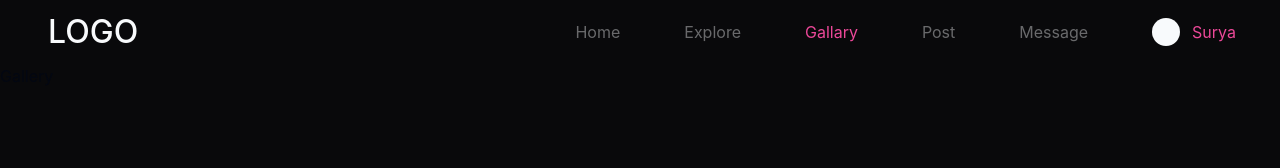
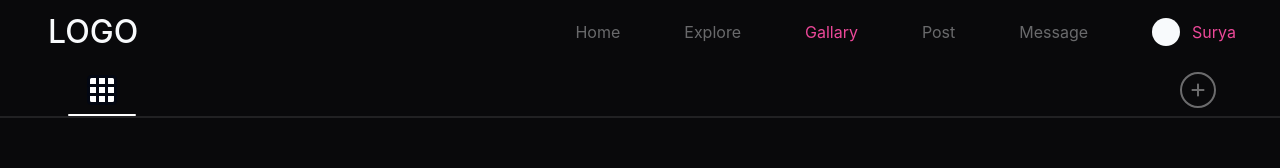
Before and after one commit to suryavamsi1729/Photogram-with-firebase, a React (Vite) app in the folder PhotoGram/: page /gallery in a window 1280 px wide. Shown: the top 168 px of the page. Built offline with nearby package versions, Linux system fonts and the light colour scheme; no server answers; sample sign-in values are in the browser's storage.

Commit message:
gallery navBar created

```diff
--- /dev/null
+++ b/PhotoGram/src/components/navbar/galleryNavBar.tsx
@@ -0,0 +1,55 @@
+import { NavBar,NavBarItem,NavBarItemsConatiner } from "../ui/navigation";
+import { useLocation,useNavigate } from "react-router-dom";
+import { Grid3X3Icon } from "lucide-react";
+import { navgationCheck } from "@/lib/utils";
+
+interface IGalleryNavBar{
+
+}
+
+const GalleryNavBar : React.FC<IGalleryNavBar> = ()=>{
+    const location = useLocation();
+    const navigate = useNavigate();
+
+    const navgationLinks = [
+        {
+            name:"grid",
+            link:"/gallery"
+        },
+    ]
+
+    return(
+        <>
+            <NavBar className="h-auto relative px-12 py-2 z-50 bg-zinc-950">
+                <NavBarItemsConatiner className="grow h-auto flex flex-row justify-start items-center">
+                    {
+                        navgationLinks.map((item,i)=>{
+                            return (
+                                <NavBarItem onClick={()=>{navigate(item.link)}} key={i} className={"w-auto h-auto flex flex-col justify-center items-center hover:cursor-pointer"}>
+                                    <div className={`group relative w-auto h-full px-4 flex flex-col justify-between items-center`}>
+                                        {/* <svg className={`w-9 h-9  group-hover:fill-white ${navgationCheck(location.pathname,item.link)?"fill-white":"fill-white/40"}`} xmlns="http://www.w3.org/2000/svg" viewBox="0 -960 960 960" >
+                                            <path d="M200-120q-33 0-56.5-23.5T120-200v-560q0-33 23.5-56.5T200-840h560q33 0 56.5 23.5T840-760v560q0 33-23.5 56.5T760-120H200Zm0-80h133v-133H200v133Zm213 0h134v-133H413v133Zm214 0h133v-133H627v133ZM200-413h133v-134H200v134Zm213 0h134v-134H413v134Zm214 0h133v-134H627v134ZM200-627h133v-133H200v133Zm213 0h134v-133H413v133Zm214 0h133v-133H627v133Z"/>
+                                        </svg> */}
+                                        <Grid3X3Icon className={`w-9 h-9  group-hover:fill-white ${navgationCheck(location.pathname,item.link)?"fill-white":"fill-white/40"}`}/>
+                                        <div className="absolute -bottom-2 w-full h-[2px] rounded-lg bg-white"></div>
+                                    </div>
+                                </NavBarItem>
+                            );
+                        })
+                    }
+                </NavBarItemsConatiner>
+                <NavBarItemsConatiner className="w-auto h-auto flex flex-row justify-end items-center px-4">
+                    <div className="group w-9 h-9 flex flex-col justify-center items-center rounded-full border-[2px] border-white/40 hover:border-zinc-300 hover:cursor-pointer">
+                        <svg className="w-4 h-4 fill-white/40 group-hover:fill-white" xmlns="http://www.w3.org/2000/svg" viewBox="0 0 448 512">
+                            <path d="M256 80c0-17.7-14.3-32-32-32s-32 14.3-32 32l0 144L48 224c-17.7 0-32 14.3-32 32s14.3 32 32 32l144 0 0 144c0 17.7 14.3 32 32 32s32-14.3 32-32l0-144 144 0c17.7 0 32-14.3 32-32s-14.3-32-32-32l-144 0 0-144z"/>
+                        </svg>
+                    </div>
+                </NavBarItemsConatiner>
+
+            </NavBar>
+        </>
+    );
+}
+
+
+export default GalleryNavBar;
--- a/PhotoGram/src/components/navbar/mainNavBar.tsx
+++ b/PhotoGram/src/components/navbar/mainNavBar.tsx
@@ -35,7 +35,7 @@ const MainTopNavBar : React.FC<IMainnavBar> = ()=>{
 
     return(
         <>
-            <NavBar className="px-6 py-2 z-50 bg-zinc-950">
+            <NavBar className="sticky top-0 px-6 py-2 z-50 bg-zinc-950">
                 <BandLogo className="relative h-12 leading-[48px] flex flex-col justify-center items-center text-[32px] gap-2 ">
                     <span className="absoulte top-1/2 inline-block leading-normal align-middle pl-6 py-0 text-slate-50 font-medium">LOGO</span>
                 </BandLogo>
--- a/PhotoGram/src/components/ui/navigation.tsx
+++ b/PhotoGram/src/components/ui/navigation.tsx
@@ -3,6 +3,7 @@ import { DropDownContainer,DropDownItem } from "./dropdown";
 import { LogOut,Settings,UserRoundPen,MoveRight,BellIcon } from 'lucide-react';
 import { useState,useEffect, useRef } from "react";
 import { useUseAuth } from "@/context/userAuthContex";
+import { cn } from "@/lib/utils";
 
 interface INavBar extends IBasicFCProps{
 
@@ -15,7 +16,7 @@ interface INavBarItemsConatiner extends IBasicFCProps{
 }
 interface INavBarItem extends IBasicFCProps{
     style?: React.CSSProperties,
-    data:string,
+    data?:string,
     onClick?: (e:React.MouseEvent<HTMLDivElement>)=>void,
 }
 interface IUserComp extends IBasicFCProps{
@@ -24,8 +25,8 @@ interface IUserComp extends IBasicFCProps{
 
 const NavBar:React.FC<INavBar> = ({children,className})=>{
     return (
-        <div className={`w-full sticky top-0 ${className}`}>
-            <div className="w-full flex justify-start items-center gap-6">
+        <div id="navbar" className={cn("w-full h-auto",className)}>
+            <div className="w-full h-auto flex justify-start items-center gap-6">
                 {children}
             </div>
         </div>
@@ -33,14 +34,14 @@ const NavBar:React.FC<INavBar> = ({children,className})=>{
 }
 const BandLogo:React.FC<IBrandIcon> = ({children,className})=>{
     return (
-        <div className={`flex justify-center items-center gap-3 ${className}`}>
+        <div id="barandLogo" className={cn("flex justify-center items-center gap-3 ",className)}>
             {children}
         </div>
     )
 }
 const NavBarItemsConatiner:React.FC<INavBarItemsConatiner> = ({children,className})=>{
     return (
-        <div className={`grow inline-flex px-5 justify-end items-center md:gap-10 lg:gap-16 ${className}`}>
+        <div id="navbarItemContainer" className={cn("grow inline-flex px-5 justify-end items-center md:gap-10 lg:gap-16",className)}>
             {children}
         </div>
     );
@@ -49,7 +50,7 @@ const NavBarItemsConatiner:React.FC<INavBarItemsConatiner> = ({children,classNam
 const NavBarItem:React.FC<INavBarItem> = ({children,className,style,data,onClick})=>{
     return(
         <>
-            <div onClick={onClick} data-content={data} className={`${className}`} style={style}>
+            <div id="navbarItem" onClick={onClick} data-content={data} className={cn(className)} style={style}>
                 {children}
             </div>
         </>
--- a/PhotoGram/src/pages/gallery/index.tsx
+++ b/PhotoGram/src/pages/gallery/index.tsx
@@ -1,4 +1,5 @@
 import Layout from "@/components/layout/layout";
+import GalleryNavBar from "@/components/navbar/galleryNavBar";
 
 interface IGallery{
 
@@ -9,7 +10,20 @@ const Gallery : React.FC<IGallery> = ()=>{
     return(
         <>
             <Layout>
-                <div>Gallery</div>
+                <div className="w-full h-full flex flex-col justify-start items-center">
+                    <div id="header" className="w-full h-auto flex flex-row justify-start items-center gap-4">
+                        <div id="galleryNavList" className="grow h-auto flex flex-row justify-start items-center border-b-[2px] border-zinc-800/80">
+                            <GalleryNavBar/>
+                        </div>
+                        {/* <div className="w-auto h-auto flex flex-row justify-end items-center px-4">
+                            <div className="group w-10 h-10 flex flex-col justify-center items-center rounded-full border-[2px] border-white/40 hover:border-zinc-300 hover:cursor-pointer">
+                                <svg className="w-4 h-4 fill-white/40 group-hover:fill-white" xmlns="http://www.w3.org/2000/svg" viewBox="0 0 448 512">
+                                    <path d="M256 80c0-17.7-14.3-32-32-32s-32 14.3-32 32l0 144L48 224c-17.7 0-32 14.3-32 32s14.3 32 32 32l144 0 0 144c0 17.7 14.3 32 32 32s32-14.3 32-32l0-144 144 0c17.7 0 32-14.3 32-32s-14.3-32-32-32l-144 0 0-144z"/>
+                                </svg>
+                            </div>
+                        </div> */}
+                    </div>
+                </div>
             </Layout>
         </>
     );
--- /dev/null
+++ b/PhotoGram/src/pages/gallery/photogaller.tsx
@@ -0,0 +1,20 @@
+import { cn } from "@/lib/utils";
+import { IBasicFCProps } from "@/types";
+interface IPhotoGallery extends IBasicFCProps{
+
+}
+
+const PhotoGallery : React.FC<IPhotoGallery> = ({className})=>{
+
+    return(
+        <>
+            <div id="PhotoGallery" className={cn("w-full h-full p-4",className)}>
+                <div className="w-full h-auto grid grid-cols-4 gap-4">
+
+                </div>
+            </div>
+        </>
+    );
+}
+
+export default PhotoGallery;
```
Also changed, not shown: PhotoGram/src/ideas/resorses.txt (added).
